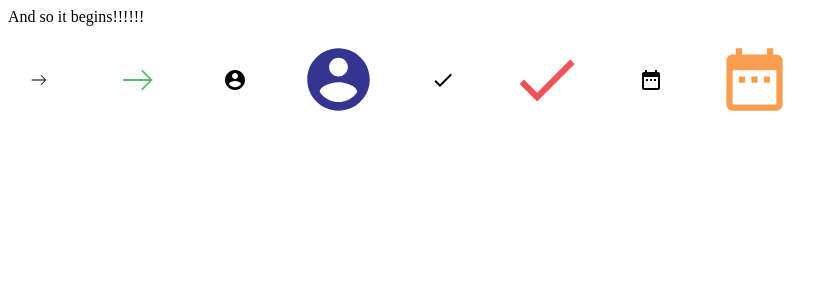
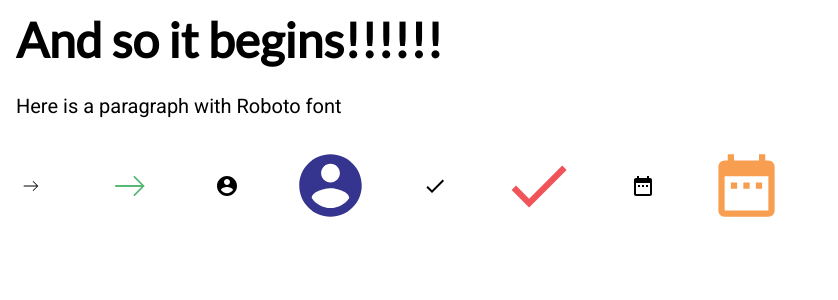
Before and after one commit to yalla-coop/curenetics, a React (Create React App) app: page / in a window 1280 px wide. Shown: the top 300 px of the page, without its empty margins (0-838 px from the left). Built offline with nearby package versions, Linux system fonts and the light colour scheme.

Commit message:
add fonts

```diff
--- a/src/components/App.js
+++ b/src/components/App.js
@@ -1,4 +1,5 @@
 import React from 'react';
+import '../styles/reset.css';
 
 // icon testing
 // svgs downloaded from: https://material.io/resources/icons
@@ -8,7 +9,35 @@ import Calendar from './common/icons/Calendar';
 import Tick from './common/icons/Tick';
 
 import styled from 'styled-components';
-import { breakpoint, colors } from '../styles/globalStyles'
+import { breakpoint, colors, fontFamily, font } from '../styles/globalStyles'
+
+
+const Main = styled.main`
+  @import url('https://fonts.googleapis.com/css?family=Lato&display=swap');
+  @import url('https://fonts.googleapis.com/css?family=Roboto&display=swap');
+  font-family: ${fontFamily.body};
+`;
+
+const Title = styled.h1`
+  font-size: ${font.massive};
+  font-family: ${fontFamily.main};
+  font-weight: 600;
+  margin-bottom: 2rem;
+`;
+
+const Paragraph = styled.p`
+  font-weight: 400;
+  font-size: ${font.small};
+  @media only screen and (min-width: ${breakpoint.Xsmall}) {
+    font-size: ${font.med};
+  }
+`;
+
+const Container = styled.section`
+  padding: 1rem;
+  margin: 0 auto;
+  max-width: ${breakpoint.massive};
+`;
 
 const IconContainer = styled.div`
   display: flex;
@@ -21,8 +50,12 @@ const IconContainer = styled.div`
 
 function App() {
   return (
-   <div>
-     And so it begins!!!!!!
+   <Main>
+     <Container>
+      <Title>And so it begins!!!!!!</Title>
+      <Paragraph>Here is a paragraph with Roboto font</Paragraph>
+     </Container>
+
      <IconContainer>
       <Arrow />
       <Arrow width={60} fill={colors.confirm}/>
@@ -33,7 +66,8 @@ function App() {
       <Calendar/>
       <Calendar width={75} fill={colors.accent}/>
      </IconContainer>
-   </div>
+
+   </Main>
   );
 }
 
```
